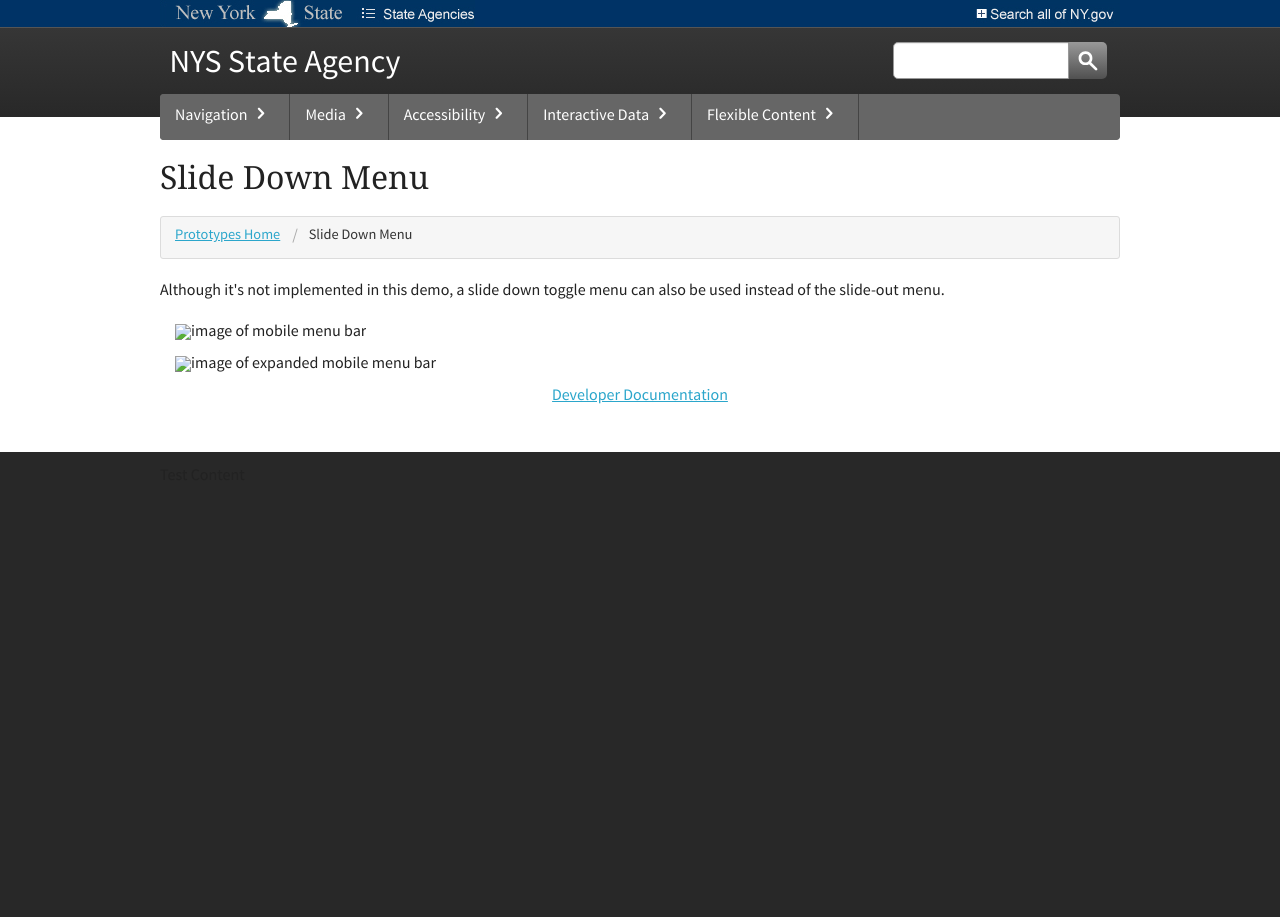
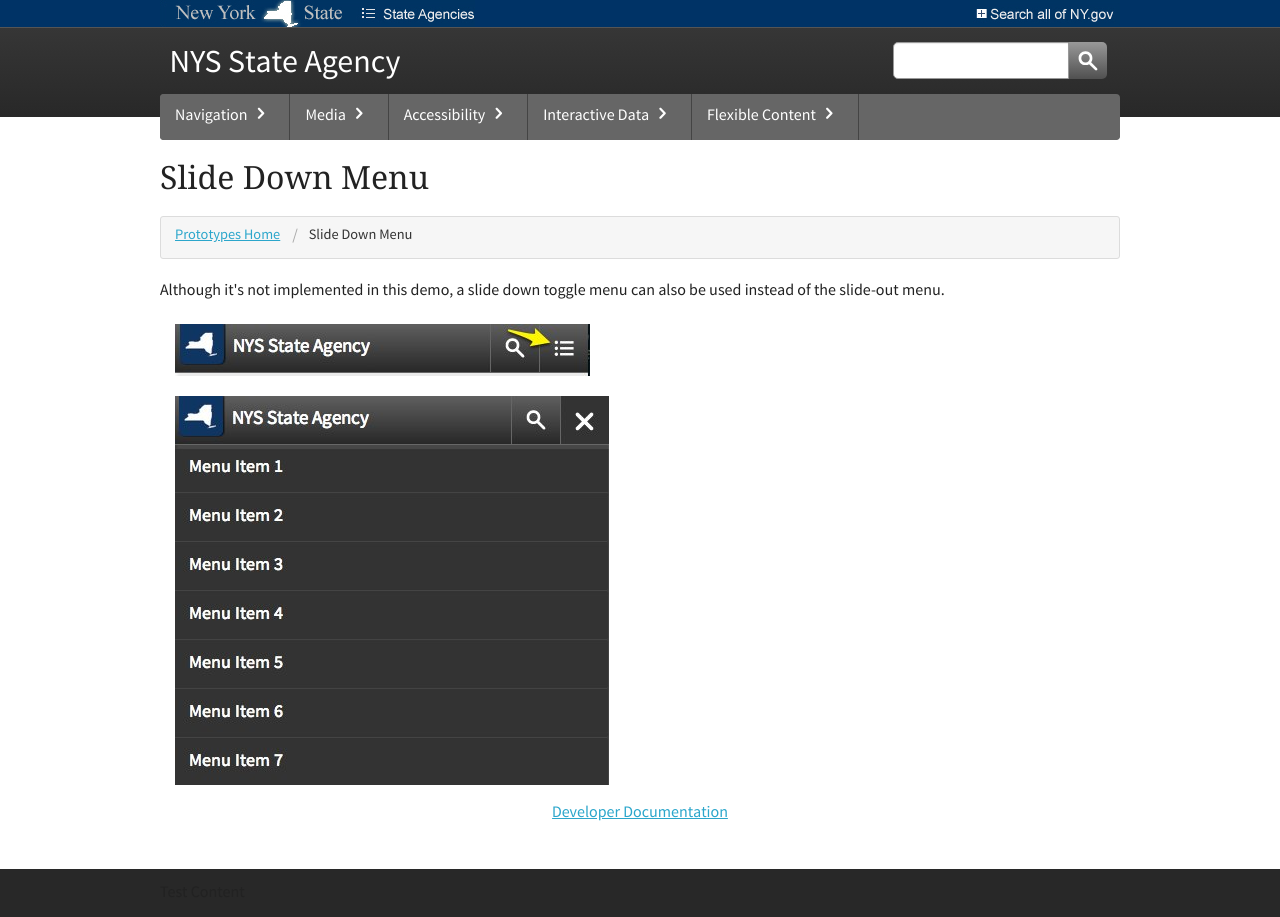
Before and after one commit to technickle/go-responsive, a Jekyll site: the page built from toggle-menu.html, in a window 1280 px wide. Built offline with Jekyll 4.4.1, drawn with Linux system fonts in a browser that asks for light colours; Markdown is read by kramdown in place of the engine named in the settings.

Commit message:
fixed image path

```diff
--- a/off-canvas.html
+++ b/off-canvas.html
@@ -48,14 +48,14 @@ vendorScripts: ['foundation/foundation.alerts']
   <div class="row">
     <div class="column small-12">
       <h2>Activate Mobile Menu</h2>
-      <img src="prototypes/menu/images/header-nav-mobile.jpg" alt="image of mobile menu bar" />
+      <img src="images/menu/header-nav-mobile.jpg" alt="image of mobile menu bar" />
     </div>
   </div>
 
   <div class="row">
     <div class="column small-12">
       <h2>Slide Down NYS Banner</h2>
-      <img src="prototypes/menu/images/nys-banner.jpg" alt="image of NYS menu bar" />
+      <img src="images/menu/nys-banner.jpg" alt="image of NYS menu bar" />
     </div>
   </div>
 
--- a/toggle-menu.html
+++ b/toggle-menu.html
@@ -16,13 +16,13 @@ vendorScripts: ['foundation/foundation.alerts']
 
 	<div class="row">
 		<div class="column small-12">
-		  <img src="prototypes/menu/images/header-nav-mobile.jpg" alt="image of mobile menu bar" />
+		  <img src="images/menu/header-nav-mobile.jpg" alt="image of mobile menu bar" />
 		</div>
 	</div>
 
 	<div class="row">
 		<div class="column small-12">
-		  <img src="prototypes/menu/images/toggle-mobile-expanded.jpg" alt="image of expanded mobile menu bar" />
+		  <img src="images/menu/toggle-mobile-expanded.jpg" alt="image of expanded mobile menu bar" />
 		</div>
 	</div>
 
```
Also changed, not shown: images/menu/header-nav-mobile.jpg (added), images/menu/nys-banner.jpg (added), images/menu/toggle-mobile-expanded.jpg (added).
